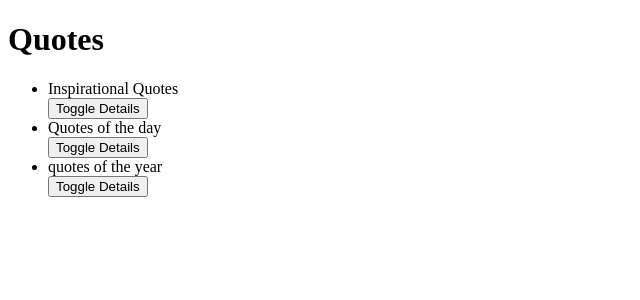
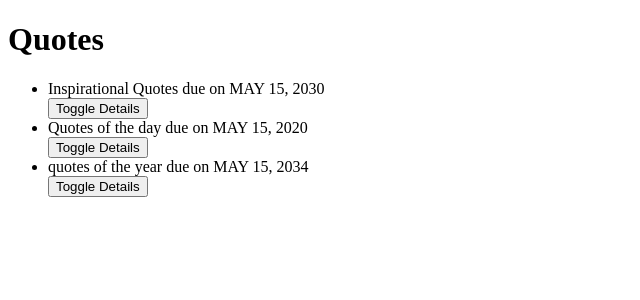
Before and after one commit to abdikeem/quote-votes, an Angular app: page / in a window 1280 px wide. Shown: the top 300 px of the page, without its empty margins (0-640 px from the left). Built offline with nearby package versions, Linux system fonts and the light colour scheme.

Commit message:
add bootsrap

```diff
--- a/package.json
+++ b/package.json
@@ -19,6 +19,8 @@
     "@angular/platform-browser": "~8.2.11",
     "@angular/platform-browser-dynamic": "~8.2.11",
     "@angular/router": "~8.2.11",
+    "bootstrap": "^4.3.1",
+    "popper": "^1.0.1",
     "rxjs": "~6.4.0",
     "tslib": "^1.10.0",
     "zone.js": "~0.9.1"
--- a/src/app/app.module.ts
+++ b/src/app/app.module.ts
@@ -6,13 +6,15 @@ import { AppComponent } from './app.component';
 import { QuotesComponent } from './quotes/quotes.component';
 import { QuotesDetailComponent } from './quotes-detail/quotes-detail.component';
 import { StrikethroughDirective } from './strikethrough.directive';
+import { DateCountPipe } from './date-count.pipe';
 
 @NgModule({
   declarations: [
     AppComponent,
     QuotesComponent,
     QuotesDetailComponent,
-    StrikethroughDirective
+    StrikethroughDirective,
+    DateCountPipe
   ],
   imports: [
     BrowserModule,
--- /dev/null
+++ b/src/app/date-count.pipe.ts
@@ -0,0 +1,22 @@
+import { Pipe, PipeTransform } from '@angular/core';
+
+@Pipe({
+  name: 'dateCount'
+})
+export class DateCountPipe implements PipeTransform {
+
+  transform(value: any): number {
+    let today:Date = new Date(); //get current date and time
+    let todayWithNoTime:any = new Date(today.getFullYear(), today.getMonth(), today.getDate())
+    var dateDifference = Math.abs(value - todayWithNoTime) //returns value in miliseconds
+    const secondsInDay = 86400; //60 seconds * 60 minutes in an hour * 24 hours in a day
+    var dateDifferenceSeconds = dateDifference*0.001; //converts miliseconds to seconds
+    var dateCounter = dateDifferenceSeconds/secondsInDay;
+
+    if (dateCounter >= 1 && value > todayWithNoTime){
+      return dateCounter;
+    }else{
+      return 0;
+    }
+  }
+}
--- a/src/app/quotes-detail/quotes-detail.component.html
+++ b/src/app/quotes-detail/quotes-detail.component.html
@@ -1,2 +1,3 @@
 <p>{{quotes.description}}</p>
-<button (click)= 'quotesComplete(true)'>Complete</button>
+<p>This quotes will be complete in {{quotes.completeDate|dateCount}} days</p>
+<button (click)= 'quotesDelete(true)'>Delete Quote</button>
--- a/src/app/quotes-detail/quotes-detail.component.ts
+++ b/src/app/quotes-detail/quotes-detail.component.ts
@@ -11,7 +11,7 @@ export class QuotesDetailComponent implements OnInit {
   @Input() quotes: Quotes;
   @Output() isComplete = new EventEmitter<boolean>();
 
-  Complete(complete:boolean){
+  quoteDelete(complete:boolean){
     this.isComplete.emit(complete);
   }
   constructor() { }
--- a/src/app/quotes.ts
+++ b/src/app/quotes.ts
@@ -1,6 +1,6 @@
 export class Quotes {
-    showDescription: boolean;
-    constructor(public id: number,public name: string,public description: string){
+    public showDescription: boolean;
+    constructor(public id: number,public name: string,public description: string, public completeDate: Date){
       this.showDescription=false;
     }
   }
--- a/src/app/quotes/quotes.component.html
+++ b/src/app/quotes/quotes.component.html
@@ -1,9 +1,9 @@
 <h1>Quotes</h1>
 <ul>
   <div *ngFor='let quotes of quotes;let i = index'>
-    <li>{{quotes.name}}</li>
+    <li>{{quotes.name}} due on {{quotes.completeDate|date|uppercase}}</li>
     <button (click)='toggleDetails(i)'>Toggle Details</button>
-    <app-quotes-detail *ngIf='quotes.showDescription' [quotes]='quotes' (isComplete) = 'completeQuotes($event,i)'></app-quotes-detail>
+    <app-quotes-detail *ngIf='quotes.showDescription' [quotes]='quotes' (isComplete) = 'deleteQuotes($event,i)'></app-quotes-detail>
   </div>
 </ul>
 <p *ngIf='quotes.length > 50'>You have too many quotes</p>
--- a/src/app/quotes/quotes.component.ts
+++ b/src/app/quotes/quotes.component.ts
@@ -8,14 +8,24 @@ import { Quotes } from '../quotes';
 })
 export class QuotesComponent implements OnInit {
 
-  quotes: Quotes[] = [
-    new Quotes(1, 'Inspirational Quotes', 'Find an online version and watch merlin find his son'),
-    new Quotes(2,'Quotes of the day','I have to buy cookies for the parrot'),
-    new Quotes(3,'quotes of the year','Diana has her birthday coming up soon'),
+  quotes: Quotes [] = [
+    new Quotes(1, 'Inspirational Quotes', 'Find an online version and watch merlin find his son',new Date(2030,4,15)),
+    new Quotes(2,'Quotes of the day','I have to buy cookies for the parrot',new Date(2020,4,15)),
+    new Quotes(3,'quotes of the year','Diana has her birthday coming up soon',new Date(2034,4,15)),
   ];
   toggleDetails(index){
     this.quotes[index].showDescription = !this.quotes[index].showDescription;
   }
+  deleteQuotes(isComplete, index){
+    if (isComplete) {
+      let toDelete = confirm(`Are you sure you want to delete ${this.quotes[index].name}?`)
+
+      if (toDelete){
+        this.quotes.splice(index,1)
+      }
+    }
+  }
+
   constructor() { }
 
   ngOnInit() {
```
Also changed, not shown: 2 other files (tests, documents, lock files or other folders).
